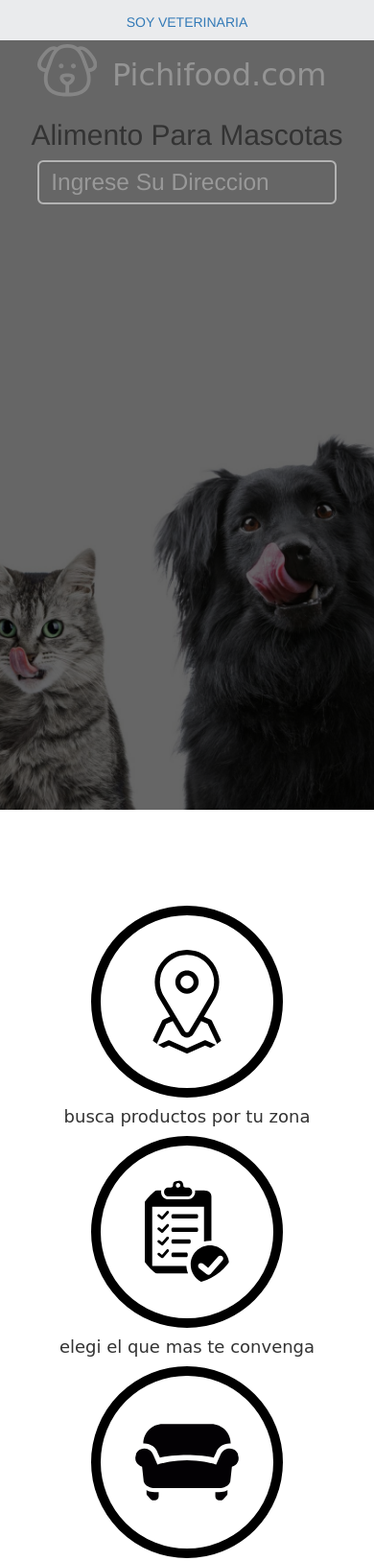
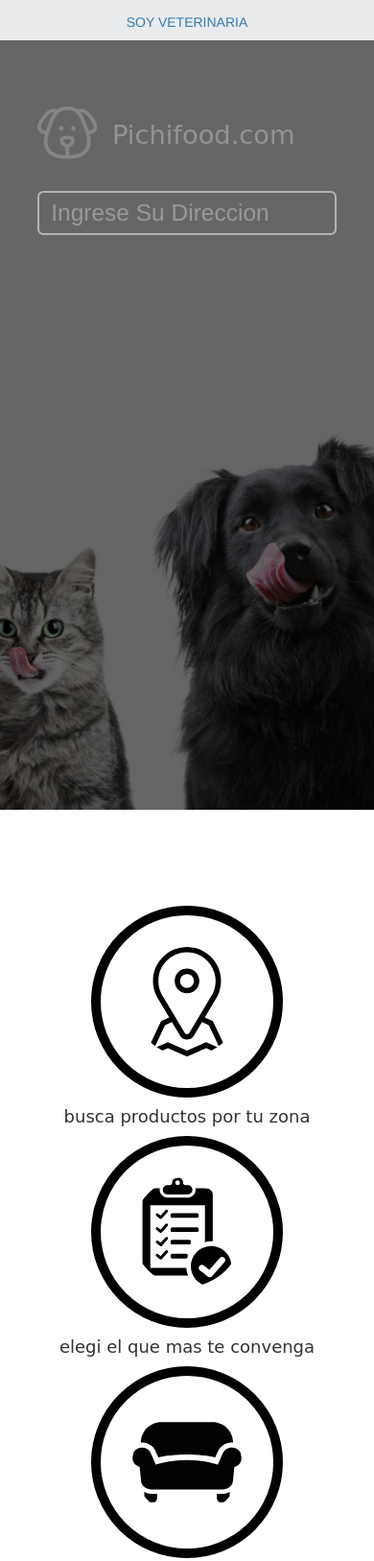
Before and after one commit to salvagit/bff, a website: page index.html in a window 390 px wide. Shown: the top 1627 px of the page at 96% size. Drawn offline with nearby package versions, Linux system fonts and the light colour scheme; some packages are replaced by stand-ins of ours; no server answers; a web font is replaced by a local one.

Commit message:
improve home screen

```diff
--- a/index.html
+++ b/index.html
@@ -47,7 +47,7 @@
               </div>
 
               <div class="row">
-                <h2>Alimento Para Mascotas</h2>
+                <!--h2>Alimento Para Mascotas</h2-->
               </div>
 
               <form id="searchForm" class="form-horizontal enter-addr">
@@ -64,7 +64,7 @@
           </header>
 
           <section class="steps">
-            <div class="row">
+            <div class="row container-fluid" style="max-width: 1000px; margin: 0 auto;">
 
               <div class="col-md-4 step-item">
                 <svg xmlns="http://www.w3.org/2000/svg" viewBox="0 0 512 512"><path d="M446.8 494l-67.5-142.8c-1.3-2.8-3.7-5-6.5-6.2l-33.6-14.9 58.2-97.5c0.1-0.2 0.3-0.5 0.4-0.7 11.6-22.6 17.4-47 17.4-72.5 0-43-16.8-83.2-47.4-113.4C337.2 15.7 296.7-0.6 253.7 0c-41.7 0.6-81.1 17.3-110.7 47.2 -29.6 29.9-46.1 69.3-46.3 111.1 -0.2 25.5 5.9 50.9 17.4 73.5 0.1 0.2 0.3 0.5 0.4 0.7l58.2 97.5 -33.8 15c-2.8 1.2-5 3.4-6.3 6.1L65.2 494c-2.3 4.8-1.3 10.5 2.4 14.2 3.7 3.8 9.3 4.9 14.2 2.7l84.6-37.6 84.6 37.6c3.3 1.5 7 1.5 10.3 0l84.6-37.6 84.6 37.6c1.7 0.7 3.4 1.1 5.1 1.1 3.3 0 6.6-1.3 9-3.8C448.1 504.4 449.1 498.7 446.8 494zM136.5 219.9c-9.7-19.1-14.6-39.8-14.5-61.5 0.4-72.4 59.7-132.2 132.1-133.2 36.2-0.5 70.3 13.2 96 38.6 25.7 25.4 39.9 59.3 39.9 95.4 0 21.4-4.9 41.8-14.5 60.6L266.9 402.1c-3.3 5.6-8.7 6.2-10.8 6.2 -2.2 0-7.5-0.6-10.8-6.2L136.5 219.9zM350.8 447.9c-3.3-1.5-7-1.5-10.3 0l-84.6 37.6 -84.6-37.6c-3.3-1.5-7-1.5-10.3 0l-58.6 26.1 50.9-107.7 32.3-14.4 37.7 63.1c6.9 11.6 19.1 18.5 32.5 18.5 13.5 0 25.6-6.9 32.5-18.5l37.7-63.1 32.3 14.4 50.9 107.7L350.8 447.9z"/><path d="M256 101.6c-31.8 0-57.7 25.9-57.7 57.7s25.9 57.7 57.7 57.7c31.8 0 57.7-25.9 57.7-57.7S287.8 101.6 256 101.6zM256 191.7c-17.9 0-32.4-14.5-32.4-32.4 0-17.9 14.5-32.4 32.4-32.4 17.9 0 32.4 14.5 32.4 32.4S273.9 191.7 256 191.7z"/></svg>
--- a/sass/styles.scss
+++ b/sass/styles.scss
@@ -94,6 +94,8 @@
         width: 80%;
         max-width: 600px;
         margin: 0 auto;
+        padding: 65px 0 30px;
+
         h1,
         h2 {
           color: rgba(255, 255, 255, .3);
@@ -121,7 +123,10 @@
           margin: 0;
           font-size: 4em;
           @media screen and (max-width: 730px){
-            font-size: xx-large;
+            font-size: 250%;
+          }
+          @media screen and (max-width: 410px){
+            font-size: 195%;
           }
         }
       }
@@ -138,6 +143,7 @@
               border:2px solid rgba(255,255,255,.5);
               box-shadow: none;
             }
+            max-width: 585px;
             border:2px solid rgba(255,255,255,.5);
             font-size:1.75em;
             padding:.25em .5em .3125em;
@@ -148,7 +154,9 @@
 
           .input-group {
             width: 80%;
+            max-width: 585px;
             margin: 0 auto;
+            text-align: center;
           }
         }
       }
```
Also changed, not shown: css/styles.css, 1 other file.
